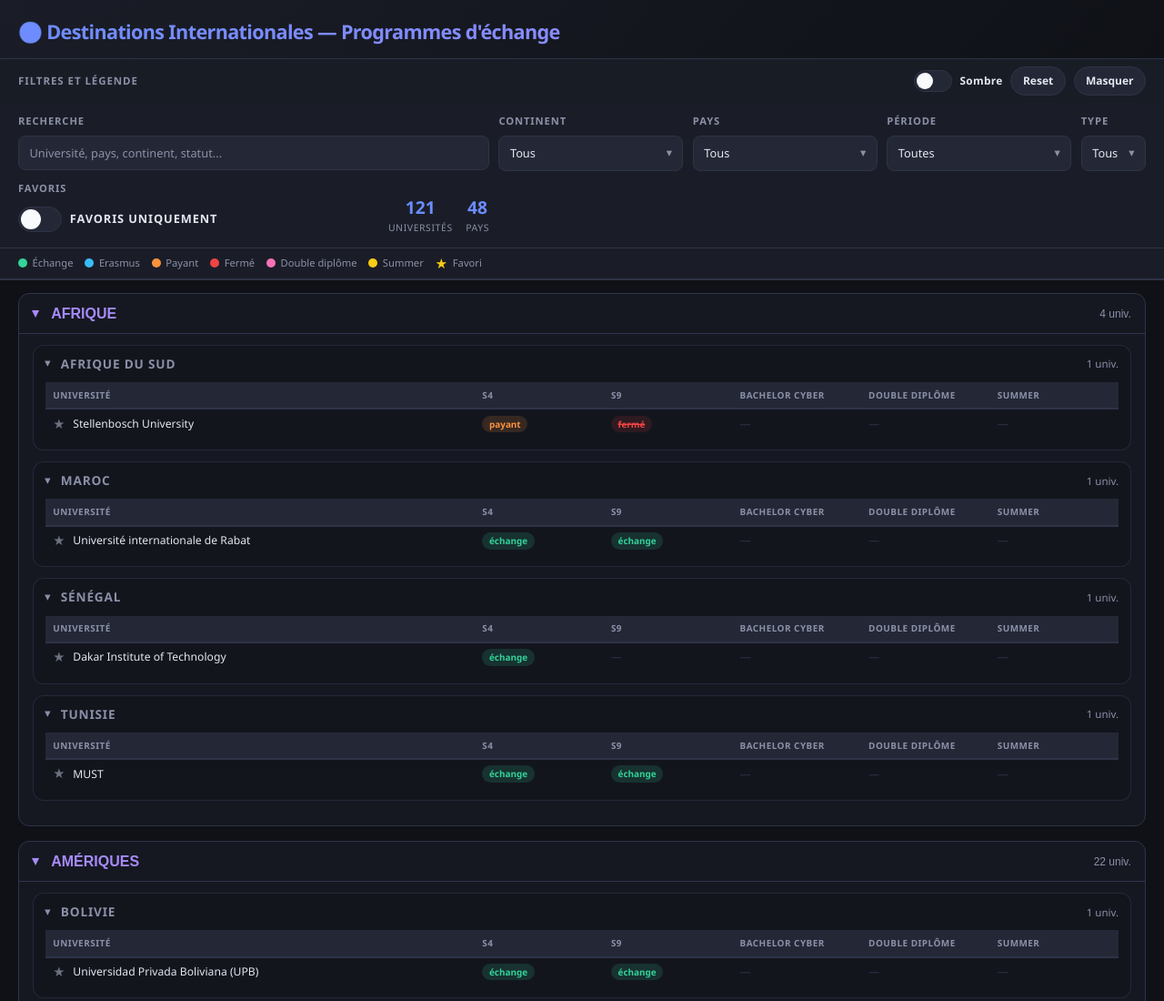
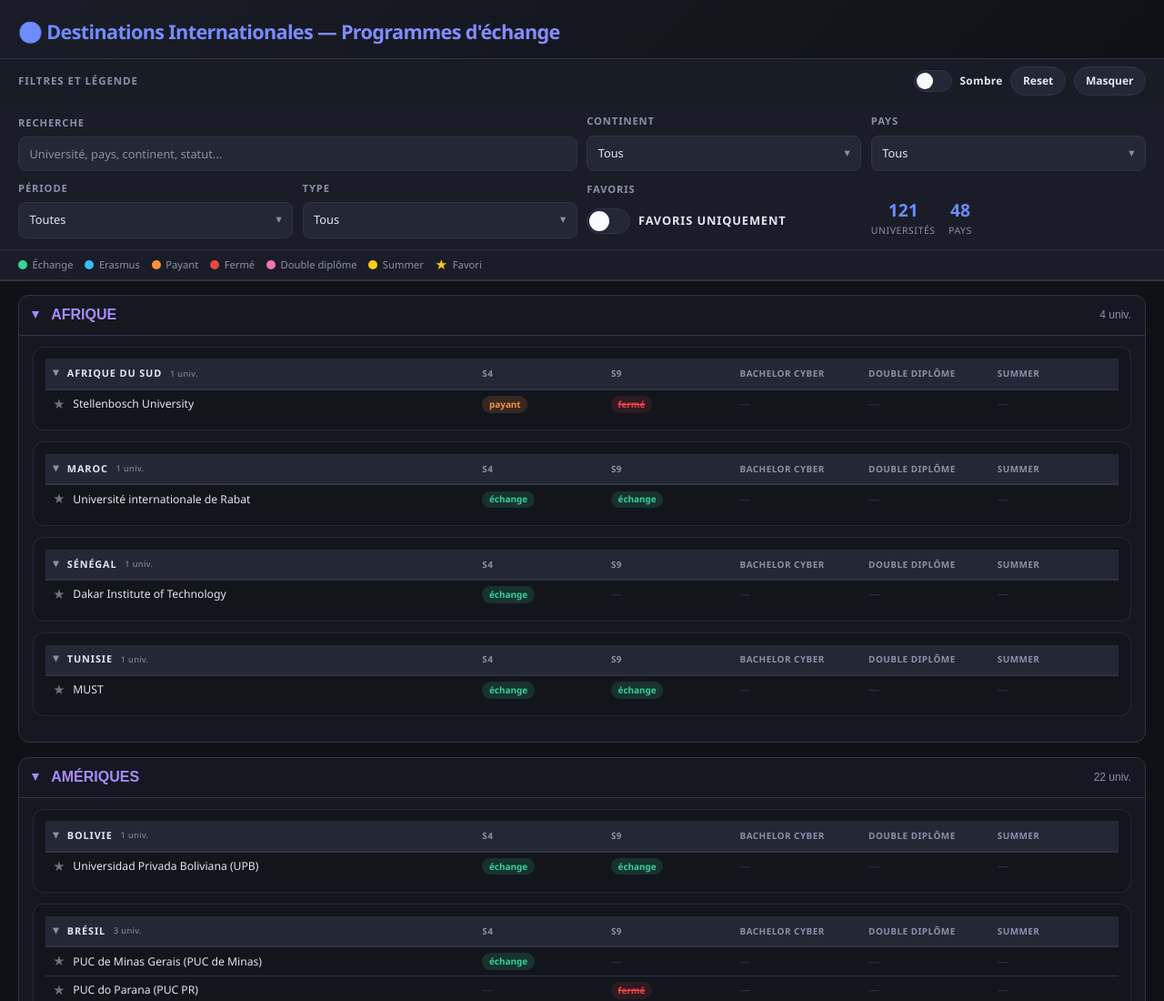
Before and after one commit to finalspy/epita, a plain HTML site: page index.html in a window 1280 px wide. Shown: the top 1100 px of the page at 91% size. Drawn offline with Linux system fonts and the light colour scheme.

Commit message:
feat: shrink filter line, remove university header and replace by contry name

```diff
--- a/index.html
+++ b/index.html
@@ -214,9 +214,9 @@
   .filters {
     padding: .75rem 1.25rem;
     display: grid;
-    grid-template-columns: minmax(200px, 1.5fr) repeat(4, minmax(140px, 1fr)) auto;
+    grid-template-columns: minmax(220px, 320px) repeat(4, minmax(130px, 1fr)) minmax(170px, 220px) auto;
     gap: .65rem;
-    align-items: start;
+    align-items: end;
     border-bottom: 1px solid var(--border);
     background: var(--surface);
   }
@@ -229,7 +229,12 @@
   }
 
   .filter-group--search {
-    grid-column: span 2;
+    grid-column: span 1;
+  }
+
+  .filter-group--favorites {
+    justify-self: end;
+    min-width: 170px;
   }
 
   .filter-group label {
@@ -368,6 +373,10 @@
     color: var(--text);
   }
 
+  .filter-group--favorites .favorite-toggle {
+    justify-content: flex-end;
+  }
+
   .favorite-toggle input {
     position: absolute;
     opacity: 0;
@@ -409,16 +418,18 @@
   .favorite-label {
     color: var(--text);
     font-size: .8rem;
+    white-space: nowrap;
   }
 
   .stats {
     display: flex;
     justify-content: flex-end;
     gap: .9rem;
-    align-items: center;
+    align-items: flex-end;
     min-height: 38px;
-    padding-top: .95rem;
+    padding-top: 0;
     margin-left: 0;
+    align-self: end;
   }
 
   .stat {
@@ -546,6 +557,10 @@
     overflow: hidden;
   }
 
+  .country-section:not(.is-collapsed) > .country-toggle {
+    display: none;
+  }
+
   .country-toggle {
     cursor: pointer;
     width: 100%;
@@ -590,7 +605,7 @@
   }
 
   .country-body {
-    padding: 0 .8rem .8rem;
+    padding: .8rem;
   }
 
   .table-wrap {
@@ -622,6 +637,53 @@
     text-overflow: ellipsis;
   }
 
+  .country-head-row {
+    cursor: pointer;
+  }
+
+  .country-head-row:hover th {
+    background: var(--surface);
+  }
+
+  .country-head-row:focus {
+    outline: 1px solid var(--accent);
+    outline-offset: -1px;
+  }
+
+  .country-head-cell {
+    display: flex;
+    align-items: center;
+    gap: .55rem;
+    min-width: 0;
+  }
+
+  .country-head-chevron {
+    font-size: .78rem;
+    color: var(--text-dim);
+    transition: transform .2s ease;
+    flex-shrink: 0;
+  }
+
+  .country-head-row .country-head-chevron {
+    transform: rotate(90deg);
+  }
+
+  .country-head-name {
+    color: var(--text);
+    font-size: .68rem;
+    font-weight: 700;
+    letter-spacing: .08em;
+    text-transform: uppercase;
+  }
+
+  .country-head-meta {
+    color: var(--text-dim);
+    font-size: .58rem;
+    font-weight: 500;
+    letter-spacing: .04em;
+    text-transform: none;
+  }
+
   tbody td {
     padding: .38rem .52rem;
     border-bottom: 1px solid var(--border);
@@ -691,6 +753,24 @@
     font-size: 1rem;
   }
 
+  @media (max-width: 1360px) {
+    .filters {
+      grid-template-columns: repeat(4, minmax(150px, 1fr));
+    }
+    .filter-group--search {
+      grid-column: span 2;
+    }
+    .filter-group--favorites {
+      justify-self: start;
+    }
+    .filter-group--favorites .favorite-toggle {
+      justify-content: flex-start;
+    }
+    .stats {
+      justify-content: flex-start;
+    }
+  }
+
   @media (max-width: 768px) {
     header, .filters, .legend, main, .toolbar-bar { padding-left: 1rem; padding-right: 1rem; }
     header {
@@ -728,6 +808,13 @@
     }
     .theme-toggle {
       order: -1;
+    }
+    .filter-group--favorites {
+      justify-self: stretch;
+      min-width: 0;
+    }
+    .filter-group--favorites .favorite-toggle {
+      justify-content: flex-start;
     }
     .stats {
       justify-content: flex-start;
@@ -830,7 +917,7 @@
           </div>
         </details>
       </div>
-      <div class="filter-group">
+      <div class="filter-group filter-group--favorites">
         <label>Favoris</label>
         <label class="favorite-toggle">
           <input id="fFavorites" type="checkbox">
@@ -1377,7 +1464,7 @@ function render() {
       visiblePeriods.forEach(() => {
         html += `<col style="width:${pctPeriod}%">`;
       });
-      html += `</colgroup><thead><tr><th>Université</th>`;
+      html += `</colgroup><thead><tr class="country-head-row" role="button" tabindex="0" data-action="toggle-country" data-country-key="${escapeHtml(countryKey)}"><th><span class="country-head-cell"><span class="country-head-chevron">▸</span><span class="country-head-name">${escapeHtml(country)}</span><span class="country-head-meta">${universities.length} univ.</span></span></th>`;
       visiblePeriods.forEach(period => {
         html += `<th>${escapeHtml(PERIOD_LABELS[period])}</th>`;
       });
@@ -1487,6 +1574,15 @@ document.getElementById('main').addEventListener('click', event => {
   }
 });
 
+document.getElementById('main').addEventListener('keydown', event => {
+  const actionTarget = closestSelector(event.target, '.country-head-row[data-action="toggle-country"]');
+  if (!actionTarget) return;
+  if (event.key !== 'Enter' && event.key !== ' ') return;
+  event.preventDefault();
+  toggleSection(uiState.countryOpen, actionTarget.dataset.countryKey);
+  render();
+});
+
 applyTheme(uiState.theme);
 renderFilterControls();
 render();
```
